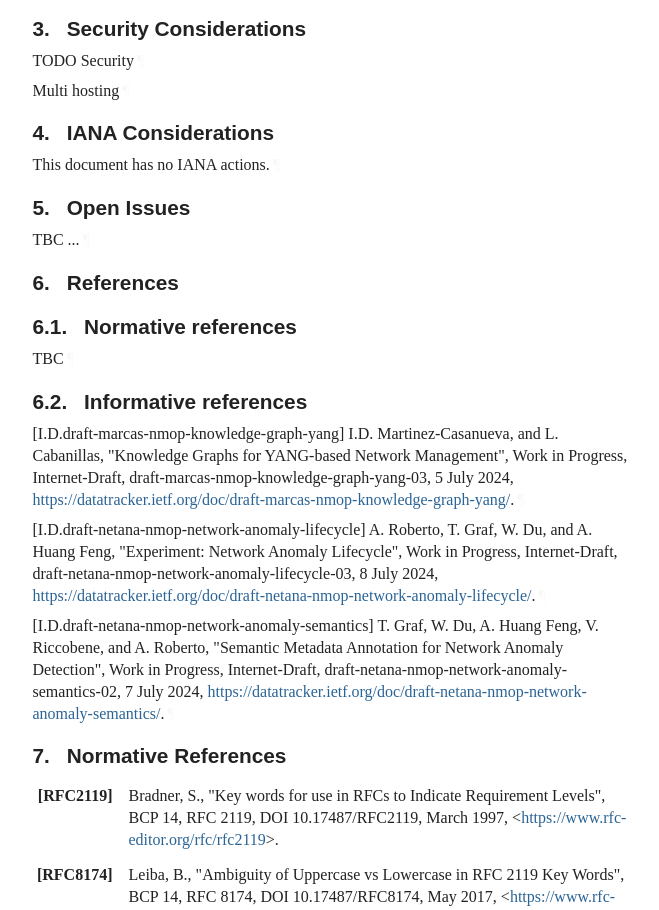
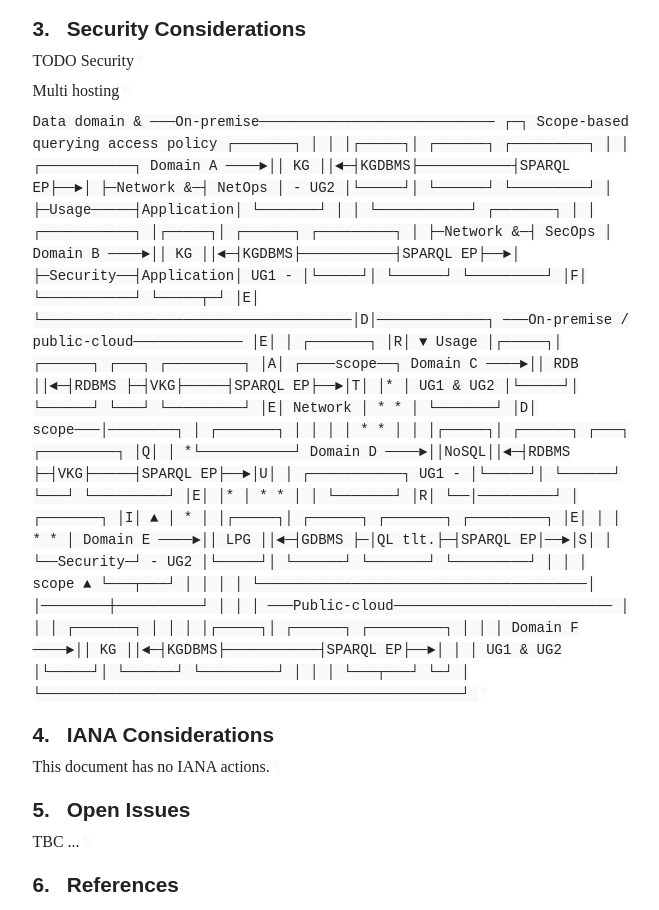
Before and after one commit to GenEars/draft-noria-incident-management-at-scale, a plain HTML site: page draft-tailhardat-nmop-incident-management-noria.html in a window 1280 px wide. Shown: the part 2790-3700 px from the top of the page, without its empty margins (92-751 px from the left). Drawn offline with Linux system fonts and the light colour scheme; a web font is replaced by a local one.

Commit message:
Script updating gh-pages from 9f01cde. [ci skip]

```diff
--- a/draft-tailhardat-nmop-incident-management-noria.html
+++ b/draft-tailhardat-nmop-incident-management-noria.html
@@ -1383,6 +1383,45 @@ appear in all capitals, as shown here.<a href="#section-2-1" class="pilcrow">¶<
       </h2>
 <p id="section-3-1">TODO Security<a href="#section-3-1" class="pilcrow">¶</a></p>
 <p id="section-3-2">Multi hosting<a href="#section-3-2" class="pilcrow">¶</a></p>
+<p id="section-3-3"><code>
+Data domain &amp;   ───On-premise────────────────────────────   ┌─┐  Scope-based querying
+access policy   ┌───────┐                                   │ │
+                │┌─────┐│  ┌──────┐           ┌─────────┐   │ │           ┌───────────┐
+  Domain A ────►││ KG  ││◄─┤KGDBMS├───────────┤SPARQL EP├──►│ ├─Network &amp;─┤  NetOps   │
+   -   UG2      │└─────┘│  └──────┘           └─────────┘   │ ├─Usage─────┤Application│
+                └───────┘                                   │ │           └───────────┘
+                ┌───────┐                                   │ │           ┌───────────┐
+                │┌─────┐│  ┌──────┐           ┌─────────┐   │ ├─Network &amp;─┤  SecOps   │
+  Domain B ────►││ KG  ││◄─┤KGDBMS├───────────┤SPARQL EP├──►│ ├─Security──┤Application│
+  UG1   -       │└─────┘│  └──────┘           └─────────┘   │F│           └───────────┘
+                └─────┬─┘                                   │E│
+                      └─────────────────────────────────────│D│─────────────┐
+                ───On-premise / public-cloud─────────────   │E│             │
+                ┌───────┐                                   │R│             ▼  Usage
+                │┌─────┐│  ┌──────┐ ┌───┐     ┌─────────┐   │A│           ┌────scope──┐
+  Domain C ────►││ RDB ││◄─┤RDBMS ├─┤VKG├─────┤SPARQL EP├──►│T│           │*          │
+  UG1 &amp; UG2     │└─────┘│  └──────┘ └───┘     └─────────┘   │E│   Network │   *  *    │
+                └───────┘                                   │D│   scope───│────────┐  │
+                ┌───────┐                                   │ │       │   │ *  *   │  │
+                │┌─────┐│  ┌──────┐ ┌───┐     ┌─────────┐   │Q│       │  *└───────────┘
+  Domain D ────►││NoSQL││◄─┤RDBMS ├─┤VKG├─────┤SPARQL EP├──►│U│       │  ┌───────────┐
+  UG1   -       │└─────┘│  └──────┘ └───┘     └─────────┘   │E│       │* │ *  *    │ │
+                └───────┘                                   │R│       └──│─────────┘ │
+                ┌───────┐                                   │I│        ▲ │     *     │
+                │┌─────┐│  ┌──────┐ ┌───────┐ ┌─────────┐   │E│        │ │ *       * │
+  Domain E ────►││ LPG ││◄─┤GDBMS ├─│QL tlt.├─┤SPARQL EP│──►│S│        │ └──Security─┘
+   -   UG2      │└─────┘│  └──────┘ └───────┘ └─────────┘   │ │        │    scope ▲
+                └───┬───┘                                   │ │        │          │
+                    └───────────────────────────────────────│ │────────┼──────────┘
+                                                            │ │        │
+                ───Public-cloud──────────────────────────   │ │        │
+                ┌───────┐                                   │ │        │
+                │┌─────┐│  ┌──────┐           ┌─────────┐   │ │        │
+  Domain F ────►││ KG  ││◄─┤KGDBMS├───────────┤SPARQL EP├──►│ │        │
+  UG1 &amp; UG2     │└─────┘│  └──────┘           └─────────┘   │ │        │
+                └───┬───┘                                   └─┘        │
+                    └──────────────────────────────────────────────────┘
+</code><a href="#section-3-3" class="pilcrow">¶</a></p>
 </section>
 </div>
 <div id="iana-considerations">
```
Also changed, not shown: draft-tailhardat-nmop-incident-management-noria.txt.
